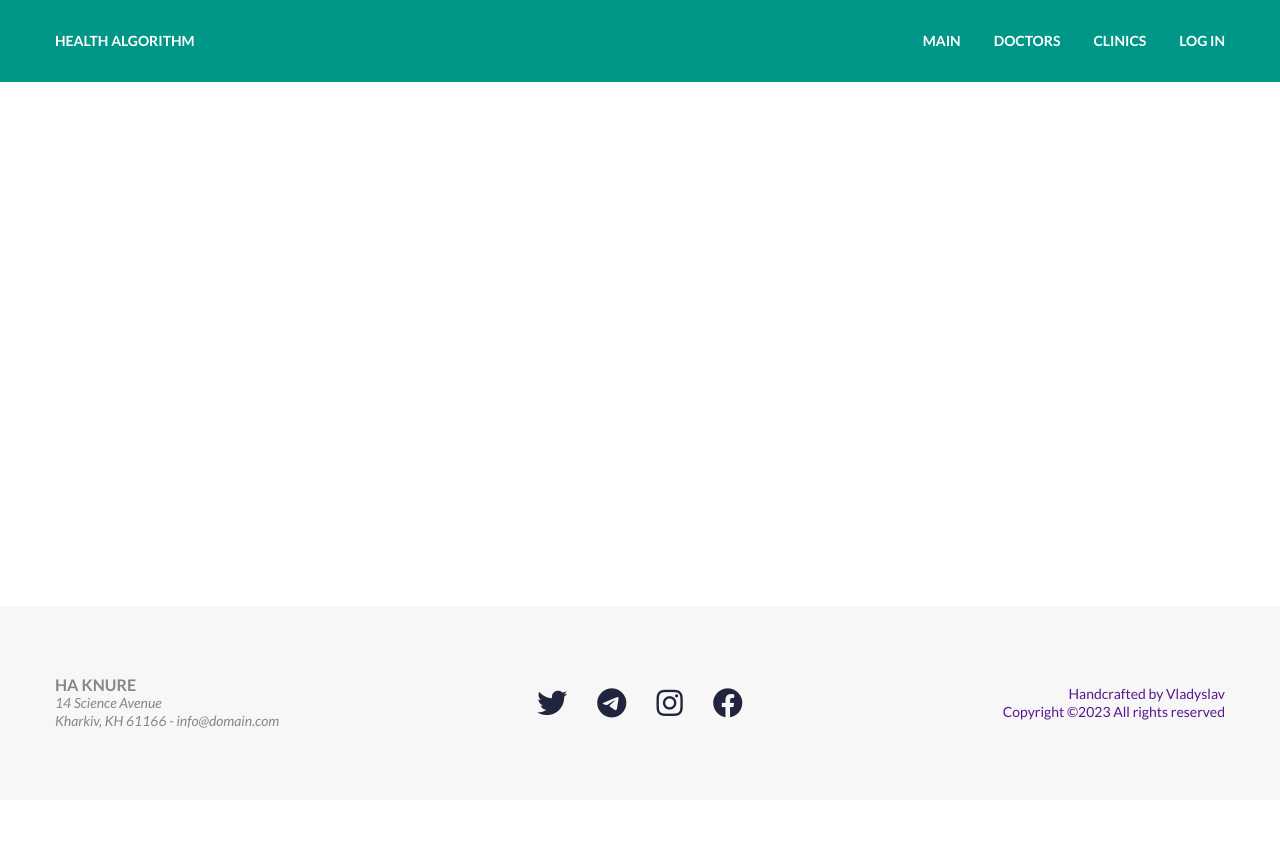
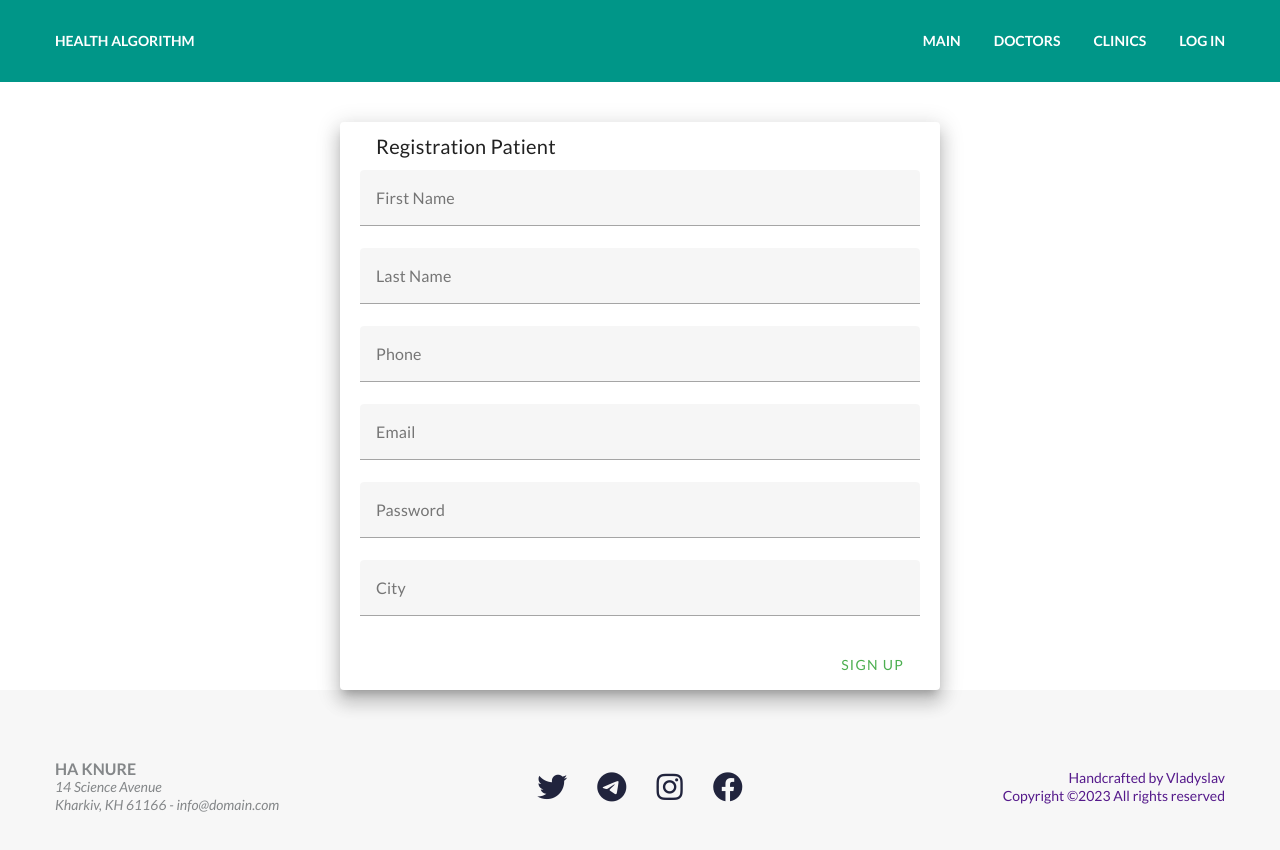
Before and after one commit to PandaLeg/Health-algorithm-frontend, a Vue app: page /registration in a window 1280 px wide. Shown: the top 850 px of the page. Before the commit the page ends 800 px from the top, so only its background shows below. Built offline with nearby package versions, Linux system fonts and the light colour scheme.

Commit message:
built patient form

```diff
--- a/package.json
+++ b/package.json
@@ -18,6 +18,7 @@
   "devDependencies": {
     "@babel/core": "^7.19.1",
     "@babel/preset-env": "^7.19.1",
+    "@mdi/font": "^7.2.96",
     "@vue/compiler-sfc": "^3.2.40",
     "babel-loader": "^8.2.5",
     "clean-webpack-plugin": "^4.0.0",
--- /dev/null
+++ b/src/components/auth/registration/RegistrationPatientForm.vue
@@ -0,0 +1,78 @@
+<template>
+  <v-card-title>
+      Registration Patient
+  </v-card-title>
+  <form @submit.prevent class="registration__form">
+      <v-text-field
+              v-model="firstName"
+              color="primary"
+              label="First Name"
+              clearable
+              required
+      />
+      <v-text-field
+              v-model="lastName"
+              color="primary"
+              label="Last Name"
+              clearable
+              required
+      />
+      <v-text-field
+              v-model="phone"
+              color="primary"
+              label="Phone"
+              clearable
+              required
+      />
+      <v-text-field
+              v-model="email"
+              color="primary"
+              label="Email"
+              clearable
+              required
+      />
+      <v-text-field
+              v-model="password"
+              color="primary"
+              label="Password"
+              clearable
+              required
+      />
+      <v-text-field
+              v-model="city"
+              color="primary"
+              label="City"
+              clearable
+              required
+      />
+  </form>
+  <v-card-actions class="justify-end">
+      <v-btn
+              color="green"
+              outlined
+              @click=""
+      >
+          Sign Up
+      </v-btn>
+  </v-card-actions>
+</template>
+
+<script>
+export default {
+    name: "RegistrationPatientForm",
+    data() {
+        return {
+            firstName: '',
+            lastName: '',
+            phone: '',
+            email: '',
+            password: '',
+            city: ''
+        }
+    }
+}
+</script>
+
+<style scoped>
+
+</style>
--- a/src/main.js
+++ b/src/main.js
@@ -1,17 +1,8 @@
 import {createApp} from "vue";
 import App from "./pages/App.vue";
 import router from "./router";
+import vuetify from "./plugins/vuetify";
 
-// Vuetify
-import 'vuetify/styles'
-import { createVuetify } from 'vuetify'
-import * as components from 'vuetify/components'
-import * as directives from 'vuetify/directives'
-
-const vuetify = createVuetify({
-    components,
-    directives
-})
 
 const vm = createApp(App)
     .use(router)
--- /dev/null
+++ b/src/pages/auth/Registration.vue
@@ -0,0 +1,44 @@
+<template>
+    <div class="registration">
+        <div class="container">
+            <v-card class="elevation-12 registration__body">
+                <v-window v-model="step">
+                    <v-window-item :value="1">
+                        <RegistrationPatientForm/>
+                    </v-window-item>
+                    <v-window-item :value="2">
+
+                    </v-window-item>
+                </v-window>
+            </v-card>
+        </div>
+    </div>
+</template>
+
+<script>
+import RegistrationPatientForm from "../../components/auth/registration/RegistrationPatientForm.vue";
+
+export default {
+    name: "Registration",
+    components: {
+        RegistrationPatientForm
+    },
+    data() {
+        return {
+            step: 1
+        }
+    }
+}
+</script>
+
+<style scoped lang="scss">
+.registration {
+  padding: 40px 20px 0;
+
+  &__body {
+      max-width: 600px;
+      margin: 0 auto;
+      padding: 0 20px;
+  }
+}
+</style>
--- /dev/null
+++ b/src/plugins/vuetify.js
@@ -0,0 +1,19 @@
+// Vuetify
+import 'vuetify/styles'
+import '@mdi/font/css/materialdesignicons.css'
+import { createVuetify } from 'vuetify'
+import * as components from 'vuetify/components'
+import * as directives from 'vuetify/directives'
+import {aliases, mdi} from "vuetify/iconsets/mdi";
+
+export default createVuetify({
+    components,
+    directives,
+    icons: {
+        defaultSet: 'mdi',
+        aliases,
+        sets: {
+            mdi,
+        }
+    },
+})
--- a/src/router/index.js
+++ b/src/router/index.js
@@ -6,6 +6,11 @@ const routes = [
         path: '/',
         name: routesNames.home.name,
         component: () => import(/* webpackChunkName: "Home" */ '../pages/Home.vue')
+    },
+    {
+        path: '/registration',
+        name: routesNames.registration.name,
+        component: () => import(/* webpackChunkName: "Registration" */ '../pages/auth/Registration.vue')
     }
 ]
 
--- a/src/router/routesNames.js
+++ b/src/router/routesNames.js
@@ -1,6 +1,9 @@
 const routesNames = Object.freeze({
     home: {
         name: 'Home'
+    },
+    registration: {
+        name: 'Registration'
     }
 })
 
```
Also changed, not shown: 1 other file (tests, documents, lock files or other folders).
